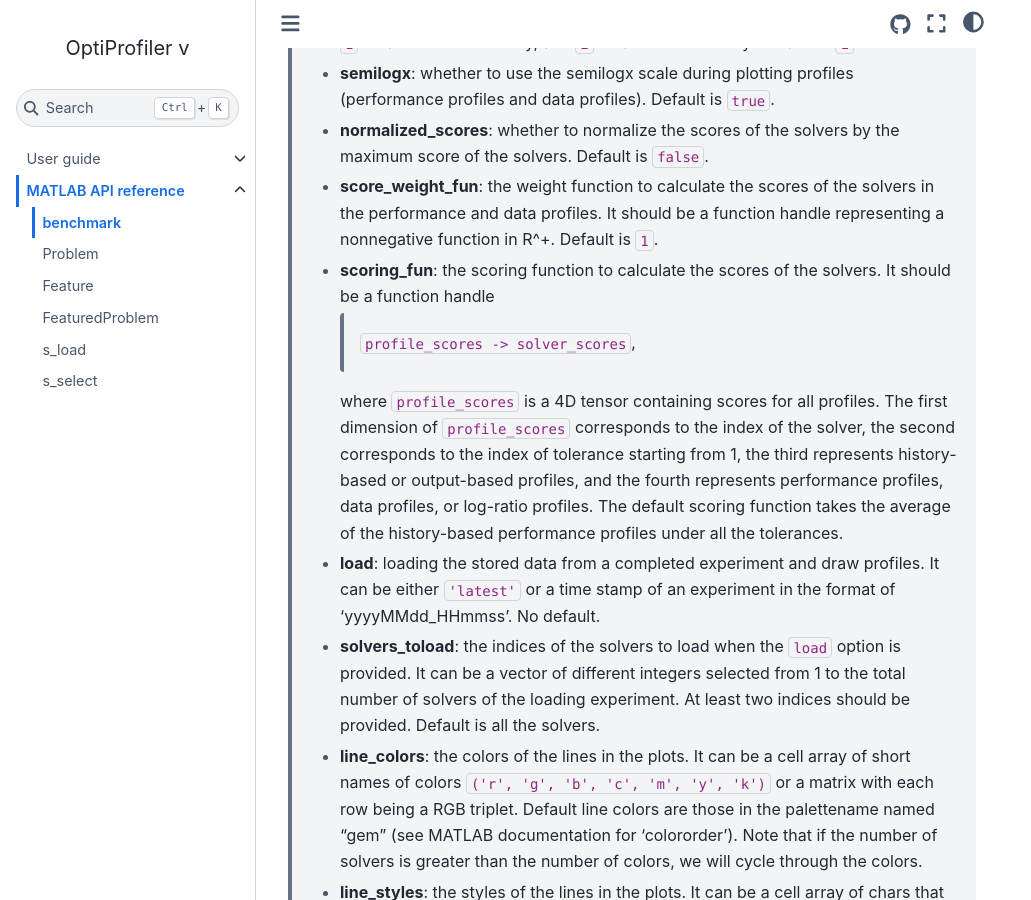
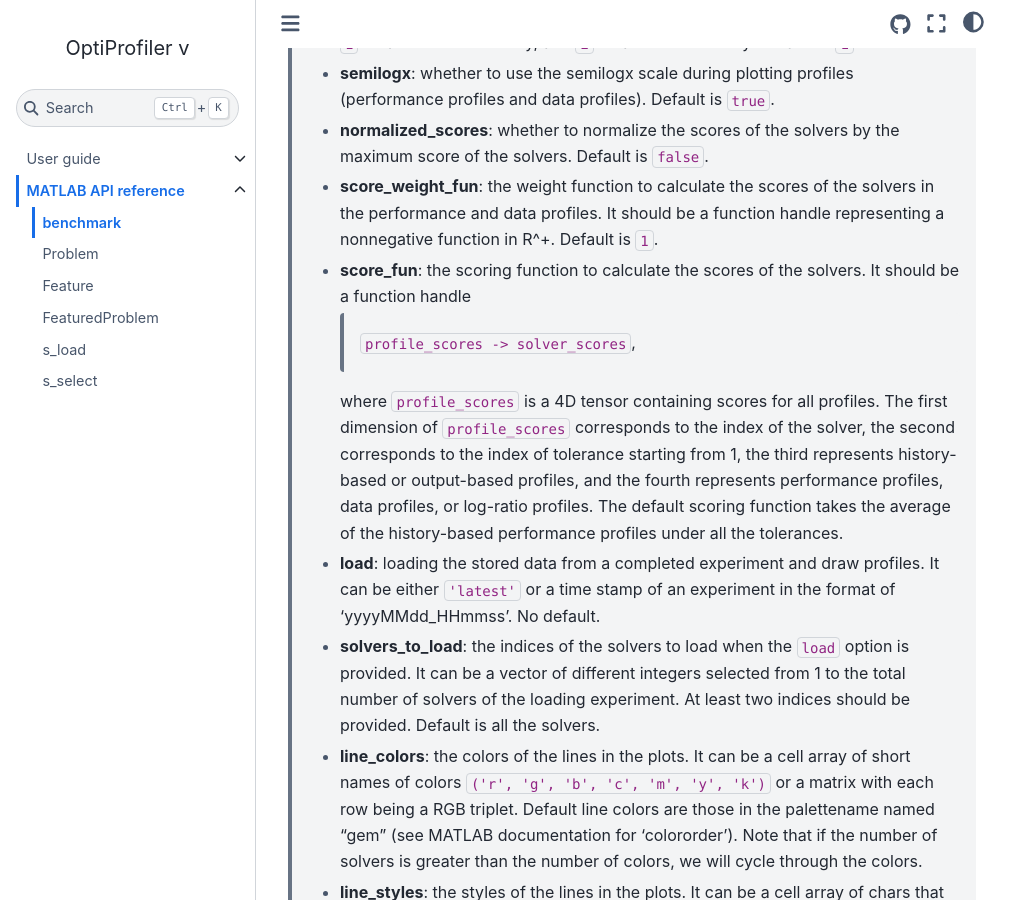
Before and after one commit to optiprofiler/optiprofiler, a Sphinx documentation site: the page built from doc/source/matlab/matlab_generated/benchmark.rst, in a window 1280 px wide and 900 px high, scrolled down 2472 px. Shown: the whole window, without its empty margins (0-1031 px from the left). Built offline with Sphinx 7.4.7 and the Sphinx Book theme 1.1.4, drawn with Linux system fonts in a browser that asks for light colours; the version number could not be read and is left out; cross-references to code outside the pages are shown as plain code.

Commit message:
Change solvers_toload to solvers_to_load, change scoring_fun to score_fun

```diff
--- a/doc/source/matlab/matlab_generated/benchmark.rst
+++ b/doc/source/matlab/matlab_generated/benchmark.rst
@@ -18,7 +18,7 @@ benchmark
 
 **solver_scores** = **benchmark**\(**options**) creates profiles with options specified in the struct **options**. Note that the struct **options** should at least contain the field **load** with the value **\'latest\'** or a time stamp of an experiment in the format of 'yyyyMMdd_HHmmss'. In this case, we will load the data from the specified experiment and draw the profiles.
 
-[**solver_scores**, **profile_scores**] = **benchmark**\(...) returns a 4D tensor **profile_scores** containing scores for all profiles. See **scoring_fun** in *Options* part for more details.
+[**solver_scores**, **profile_scores**] = **benchmark**\(...) returns a 4D tensor **profile_scores** containing scores for all profiles. See **score_fun** in *Options* part for more details.
 
 [**solver_scores**, **profile_scores**, **curves**] = **benchmark**\(...) returns a cell array **curves** containing the curves of all the profiles.
 
@@ -82,7 +82,7 @@ Options should be specified in a struct. The following are the available fields
 
   - **score_weight_fun**: the weight function to calculate the scores of the solvers in the performance and data profiles. It should be a function handle representing a nonnegative function in R^+. Default is ``1``.
 
-  - **scoring_fun**: the scoring function to calculate the scores of the solvers. It should be a function handle
+  - **score_fun**: the scoring function to calculate the scores of the solvers. It should be a function handle
 
       ``profile_scores -> solver_scores``,
 
@@ -90,7 +90,7 @@ Options should be specified in a struct. The following are the available fields
 
   - **load**: loading the stored data from a completed experiment and draw profiles. It can be either ``'latest'`` or a time stamp of an experiment in the format of 'yyyyMMdd_HHmmss'. No default.
 
-  - **solvers_toload**: the indices of the solvers to load when the ``load`` option is provided. It can be a vector of different integers selected from 1 to the total number of solvers of the loading experiment. At least two indices should be provided. Default is all the solvers.
+  - **solvers_to_load**: the indices of the solvers to load when the ``load`` option is provided. It can be a vector of different integers selected from 1 to the total number of solvers of the loading experiment. At least two indices should be provided. Default is all the solvers.
 
   - **line_colors**: the colors of the lines in the plots. It can be a cell array of short names of colors ``('r', 'g', 'b', 'c', 'm', 'y', 'k')`` or a matrix with each row being a RGB triplet. Default line colors are those in the palettename named "gem" (see MATLAB documentation for 'colororder'). Note that if the number of solvers is greater than the number of colors, we will cycle through the colors.
 
--- a/doc/source/user/usage.rst
+++ b/doc/source/user/usage.rst
@@ -51,7 +51,7 @@ OptiProfiler provides a practically useful option named **load**. This option al
 .. code-block:: matlab
 
     options.load = 'latest';
-    options.solvers_toload = [1 3];
+    options.solvers_to_load = [1 3];
     options.ptype = 'u';
     options.mindim = 7;
     options.maxdim = 9;
@@ -69,4 +69,4 @@ Besides generating profiles, OptiProfiler also returns scores for the solvers ba
 
     scores = benchmark({@solver1, @solver2})
 
-This will return a vector of scores for the two solvers. The scores by default are calculated based on all the history-based performance profiles and can be modified by the option **scoring_fun** (see :ref:`benchmark <matbenchmark>` function documentation for more details).
+This will return a vector of scores for the two solvers. The scores by default are calculated based on all the history-based performance profiles and can be modified by the option **score_fun** (see :ref:`benchmark <matbenchmark>` function documentation for more details).
```
Also changed, not shown: 6 other files.
